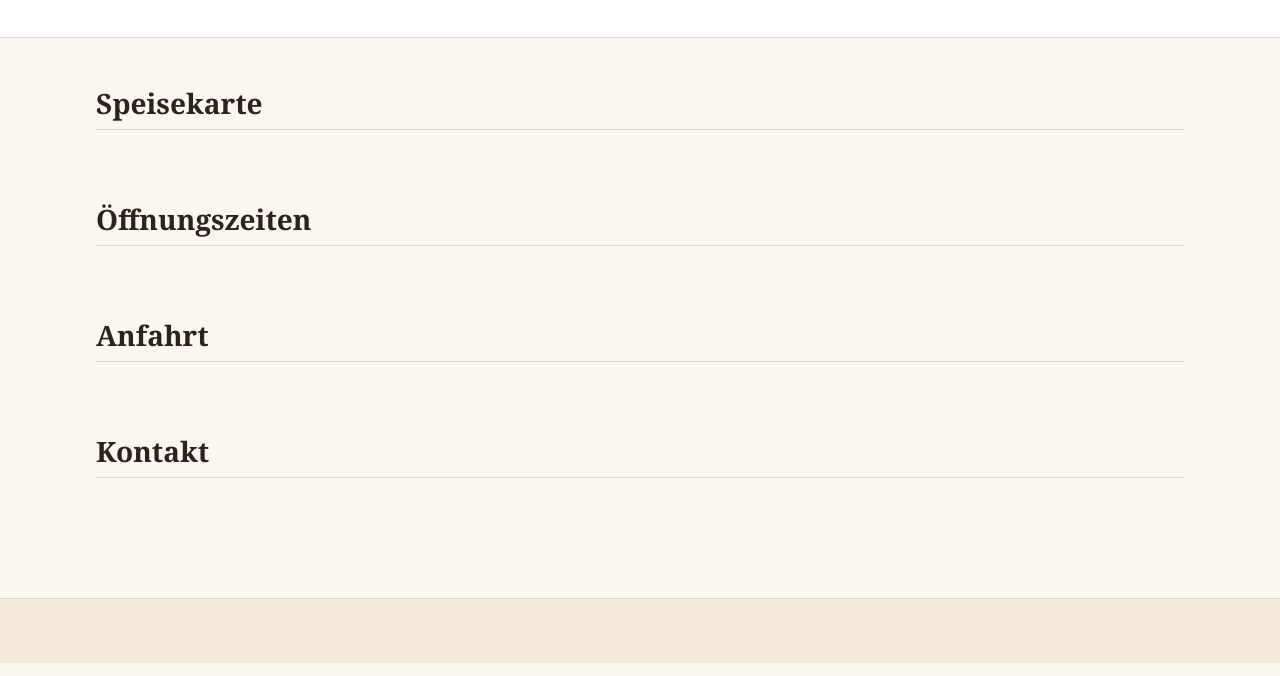
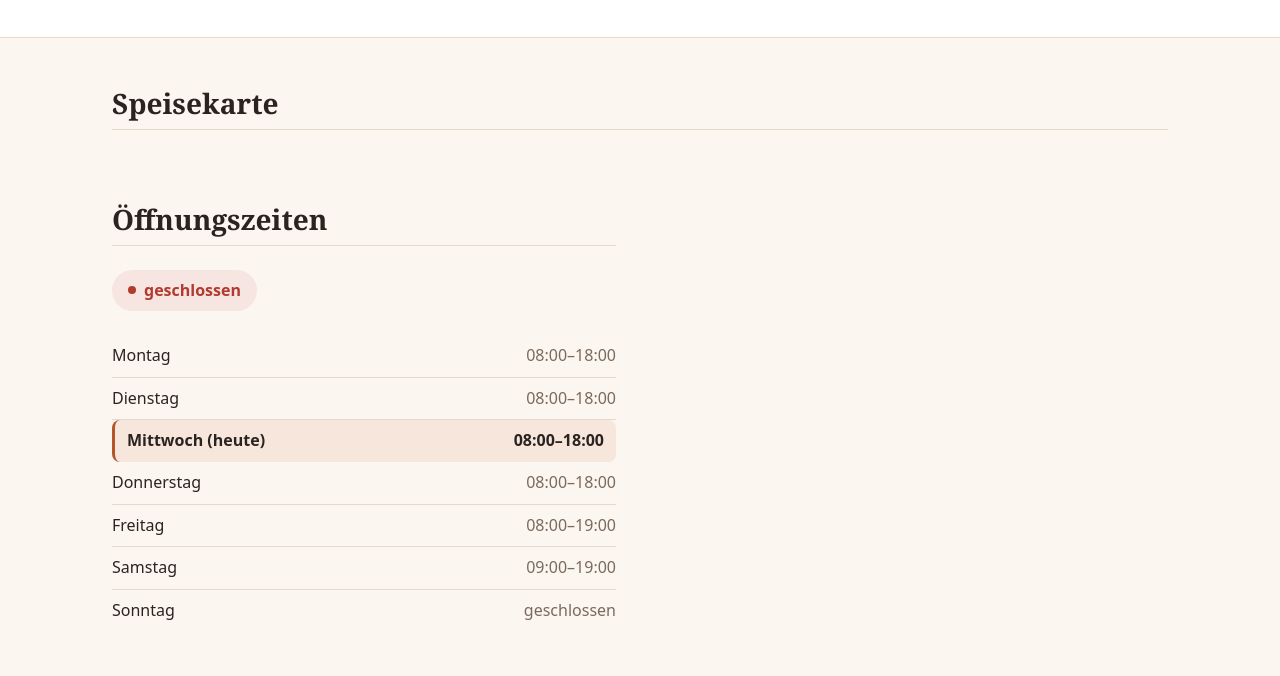
Before and after one commit to xRoyZ/e2e-website-nofigma-20261014-210634-b1f0, a website with bundled scripts: page index.html in a window 1280 px wide. Shown: the part 97-773 px from the top of the page. Built offline with nearby package versions, Linux system fonts and the light colour scheme.

Commit message:
Implement opening hours with live open/closed status (#12)
Closes #3

Co-authored-by: office-crew <development@office-crew.dev>

```diff
--- a/css/hours.css
+++ b/css/hours.css
@@ -1,3 +1,117 @@
 /* Opening-hours section styles.
-   Filled by the ticket "Implement opening hours with live open/closed status".
-   Placeholder file for the skeleton ticket. */
+   Colours, spacing and radii come from the tokens in DESIGN.md. */
+
+#hours-content {
+  display: flex;
+  flex-direction: column;
+  gap: var(--space-3);
+}
+
+/* Status badge: open / closed (DESIGN.md "Status badge"). */
+.hours-status {
+  display: inline-flex;
+  align-items: center;
+  align-self: flex-start;
+  gap: var(--space-1);
+  padding: 8px 16px;
+  border-radius: var(--radius-pill);
+  font-size: 16px;
+  font-weight: 600;
+}
+
+.hours-status__dot {
+  flex: none;
+  width: 8px;
+  height: 8px;
+  border-radius: var(--radius-pill);
+  background-color: currentColor;
+}
+
+.hours-status--open {
+  background-color: var(--color-open-subtle);
+  color: var(--color-open);
+}
+
+.hours-status--closed {
+  background-color: var(--color-closed-subtle);
+  color: var(--color-closed);
+}
+
+/* One row per weekday (DESIGN.md "Opening-hours row"). */
+.hours-list {
+  list-style: none;
+  margin: 0;
+  padding: 0;
+  display: flex;
+  flex-direction: column;
+}
+
+.hours-row {
+  display: flex;
+  align-items: baseline;
+  justify-content: space-between;
+  gap: var(--space-2);
+  padding-block: var(--space-1);
+  border-bottom: 1px solid var(--color-border);
+  font-size: 16px;
+}
+
+.hours-row:last-child {
+  border-bottom: 0;
+}
+
+.hours-row__time {
+  font-variant-numeric: tabular-nums;
+  color: var(--color-fg-muted);
+}
+
+.hours-row--today {
+  padding: 8px 12px;
+  border-bottom: 0;
+  border-left: 3px solid var(--color-accent);
+  border-radius: var(--radius-md);
+  background-color: var(--color-accent-subtle);
+  font-weight: 600;
+}
+
+.hours-row--today .hours-row__day,
+.hours-row--today .hours-row__time {
+  font-weight: 600;
+  color: var(--color-fg);
+}
+
+/* Desktop: opening hours beside the contact form (DESIGN.md "Layout
+   Principles"). Both sections live directly under <main>, so the page's
+   main column becomes the shared grid; menu and location stay full width.
+   The section wrappers carry their own .container, which the grid takes
+   over here so the columns share one centred 1120px column. */
+@media (min-width: 1024px) {
+  #main {
+    max-width: var(--container-max);
+    margin-inline: auto;
+    padding-inline: var(--space-4);
+    display: grid;
+    grid-template-columns: minmax(0, 1fr) minmax(0, 1fr);
+    column-gap: var(--space-5);
+    align-items: start;
+  }
+
+  #main .container {
+    max-width: none;
+    margin-inline: 0;
+    padding-inline: 0;
+  }
+
+  #menu,
+  #location {
+    grid-column: 1 / -1;
+  }
+
+  #opening-hours {
+    grid-column: 1;
+  }
+
+  #contact {
+    grid-column: 2;
+  }
+}
--- a/js/hours.js
+++ b/js/hours.js
@@ -1,9 +1,88 @@
 // Opening-hours section.
-// Stub for the skeleton ticket: the module exports the agreed signature and
-// renders nothing. The opening-hours ticket fills this body.
+//
+// Renders the seven weekdays from SITE.openingHours, highlights today's row
+// and shows the live open/closed status. All texts are written as DOM text
+// nodes (textContent), never as HTML.
 
-export function initHours(root, now) {
-  // Intentionally inert until the opening-hours ticket implements it.
-  void root;
-  void now;
+import { SITE } from "./site-config.js";
+import {
+  WEEKDAYS,
+  weekdayKey,
+  isOpenAt,
+  formatRange,
+} from "./lib/opening-hours.js";
+
+const WEEKDAY_LABELS = {
+  monday: "Montag",
+  tuesday: "Dienstag",
+  wednesday: "Mittwoch",
+  thursday: "Donnerstag",
+  friday: "Freitag",
+  saturday: "Samstag",
+  sunday: "Sonntag",
+};
+
+const OPEN_LABEL = "jetzt geöffnet";
+const CLOSED_LABEL = "geschlossen";
+
+function buildStatus(open) {
+  const status = document.createElement("p");
+  status.className = `hours-status ${
+    open ? "hours-status--open" : "hours-status--closed"
+  }`;
+  status.setAttribute("role", "status");
+  status.setAttribute("aria-live", "polite");
+
+  const dot = document.createElement("span");
+  dot.className = "hours-status__dot";
+  dot.setAttribute("aria-hidden", "true");
+
+  const label = document.createElement("span");
+  label.className = "hours-status__label";
+  label.textContent = open ? OPEN_LABEL : CLOSED_LABEL;
+
+  status.append(dot, label);
+  return status;
 }
+
+function buildList(openingHours, today) {
+  const list = document.createElement("ul");
+  list.className = "hours-list";
+
+  for (const key of WEEKDAYS) {
+    const item = document.createElement("li");
+    item.className = "hours-row";
+    const isToday = key === today;
+    if (isToday) {
+      item.classList.add("hours-row--today");
+    }
+
+    const day = document.createElement("span");
+    day.className = "hours-row__day";
+    day.textContent = isToday
+      ? `${WEEKDAY_LABELS[key]} (heute)`
+      : WEEKDAY_LABELS[key];
+
+    const time = document.createElement("span");
+    time.className = "hours-row__time";
+    time.textContent = formatRange(openingHours[key]);
+
+    item.append(day, time);
+    list.appendChild(item);
+  }
+
+  return list;
+}
+
+export function initHours(root, now = new Date()) {
+  if (!root) {
+    return;
+  }
+
+  const openingHours = SITE.openingHours || {};
+  const open = isOpenAt(openingHours, now);
+
+  root.textContent = "";
+  root.appendChild(buildStatus(open));
+  root.appendChild(buildList(openingHours, weekdayKey(now)));
+}
--- /dev/null
+++ b/js/lib/opening-hours.js
@@ -0,0 +1,87 @@
+// Pure opening-hours logic.
+//
+// Node-importable and free of any DOM access so it can be unit-tested with
+// `node --test`. Every function takes the opening-hours map explicitly; the
+// caller passes SITE.openingHours. Weekdays are keyed by their English name
+// ('monday' ... 'sunday') because that is the shape of SITE.openingHours.
+
+export const WEEKDAYS = [
+  "monday",
+  "tuesday",
+  "wednesday",
+  "thursday",
+  "friday",
+  "saturday",
+  "sunday",
+];
+
+// getDay() returns 0 for Sunday; keep the two orders in sync here.
+const DAY_INDEX = [
+  "sunday",
+  "monday",
+  "tuesday",
+  "wednesday",
+  "thursday",
+  "friday",
+  "saturday",
+];
+
+// The closed-note text is part of the product's shown values (DESIGN.md).
+export const CLOSED_LABEL = "geschlossen";
+
+const EN_DASH = "\u2013";
+
+export function weekdayKey(date) {
+  return DAY_INDEX[date.getDay()];
+}
+
+function toMinutes(time) {
+  if (typeof time !== "string") {
+    return NaN;
+  }
+  const match = /^(\d{1,2}):(\d{2})$/.exec(time.trim());
+  if (!match) {
+    return NaN;
+  }
+  const hours = Number.parseInt(match[1], 10);
+  const minutes = Number.parseInt(match[2], 10);
+  if (hours > 23 || minutes > 59) {
+    return NaN;
+  }
+  return hours * 60 + minutes;
+}
+
+export function todaysHours(openingHours, now) {
+  if (!openingHours) {
+    return null;
+  }
+  const hours = openingHours[weekdayKey(now)];
+  return hours || null;
+}
+
+export function isOpenAt(openingHours, now) {
+  const hours = todaysHours(openingHours, now);
+  if (!hours) {
+    return false;
+  }
+  const open = toMinutes(hours.open);
+  const close = toMinutes(hours.close);
+  if (Number.isNaN(open) || Number.isNaN(close)) {
+    return false;
+  }
+  // Opening minute counts as open; the closing minute already counts as closed.
+  const current = now.getHours() * 60 + now.getMinutes();
+  return current >= open && current < close;
+}
+
+export function formatRange(hours) {
+  if (!hours) {
+    return CLOSED_LABEL;
+  }
+  const open = toMinutes(hours.open);
+  const close = toMinutes(hours.close);
+  if (Number.isNaN(open) || Number.isNaN(close)) {
+    return CLOSED_LABEL;
+  }
+  return `${hours.open}${EN_DASH}${hours.close}`;
+}
```
Also changed, not shown: tests/opening-hours.test.mjs (added, +120 -0 lines).
